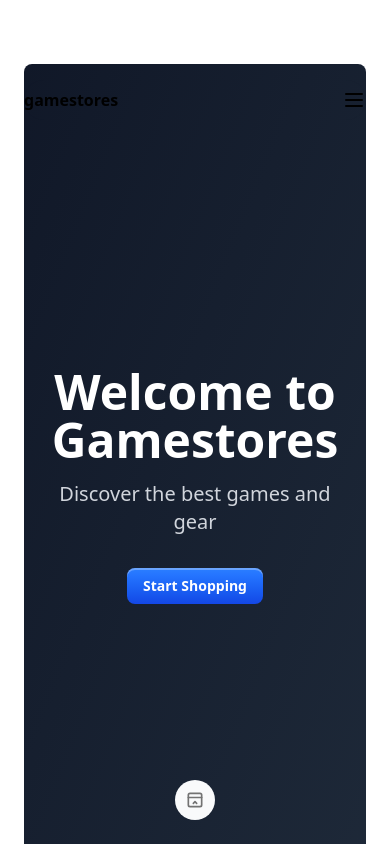
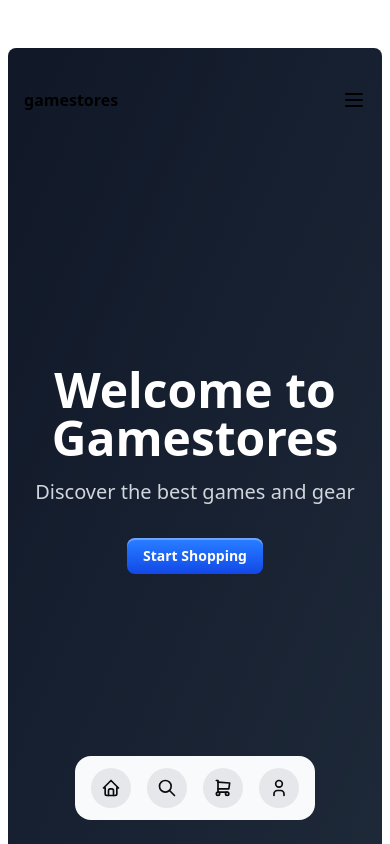
Before and after one commit to godwincod3s/gamestores, a Next.js app: page / in a window 390 px wide. Shown: the top 844 px of the page. Built offline with nearby package versions, Linux system fonts and the light colour scheme.

Commit message:
fixed errors

```diff
--- a/app/layout.tsx
+++ b/app/layout.tsx
@@ -36,7 +36,7 @@ export default function RootLayout({
       <body
         className={`${geistSans.variable} ${geistMono.variable} antialiased`}
       >
-        <main className="p-6">{children}</main>
+        <main className="lg:p-6 p-2">{children}</main>
 
         {/* Floating Dock - fixed at bottom center */}
         <div className="fixed inset-x-0 bottom-6 flex justify-center z-50 pointer-events-none">
--- a/components/Categories.tsx
+++ b/components/Categories.tsx
@@ -36,7 +36,7 @@ export default function Categories() {
       <div className="max-w-7xl mx-auto mb-16">
         <div className="flex flex-row items-center justify-center gap-4 mb-8">
           <LayoutTextFlip
-            text="Browse Products in"
+            text="Browse in"
             words={["Playstation", "Xbox", "VR", "Nintendo"]}
             duration={3000}
           />
--- a/components/Header.tsx
+++ b/components/Header.tsx
@@ -19,11 +19,11 @@ const navItems = [
 ];
 const {name} = vars;
 
-export default function Header() {
+export default function Header(props: { className: string }) {
   const [isOpen, setIsOpen] = useState(false);
 
   return (
-      <Navbar>
+      <Navbar className={props.className}>
         <NavBody>
           <Link href="/" className="relative z-20 mr-4 flex items-center px-2 py-1">
             <span className="font-bold text-black dark:text-white">GameStores</span>
--- a/components/ui/carousel.tsx
+++ b/components/ui/carousel.tsx
@@ -196,7 +196,7 @@ export default function Carousel({ slides }: CarouselProps) {
         ))}
       </ul>
 
-      <div className="absolute flex justify-center w-full top-[calc(100%+1rem)]">
+            <div className="absolute flex justify-center w-full top-[calc(100%+1rem)] z-30 pointer-events-auto">
         <CarouselControl
           type="previous"
           title="Go to previous slide"
--- a/components/ui/floating-dock.tsx
+++ b/components/ui/floating-dock.tsx
@@ -1,6 +1,5 @@
 "use client";
 import { cn } from "@/lib/utils";
-import { IconLayoutNavbarCollapse } from "@tabler/icons-react";
 import {
   AnimatePresence,
   MotionValue,
@@ -29,6 +28,10 @@ export const FloatingDock = ({
   );
 };
 
+/**
+ * Mobile variant: render the same dock as desktop, but only visible on mobile.
+ * Adds touch handlers so the interactive enlargement works on touch devices.
+ */
 const FloatingDockMobile = ({
   items,
   className,
@@ -36,51 +39,27 @@ const FloatingDockMobile = ({
   items: { title: string; icon: React.ReactNode; href: string }[];
   className?: string;
 }) => {
-  const [open, setOpen] = useState(false);
+  let mouseX = useMotionValue(Infinity);
+
   return (
-    <div className={cn("relative block md:hidden", className)}>
-      <AnimatePresence>
-        {open && (
-          <motion.div
-            layoutId="nav"
-            className="absolute inset-x-0 bottom-full mb-2 flex flex-col gap-2"
-          >
-            {items.map((item, idx) => (
-              <motion.div
-                key={item.title}
-                initial={{ opacity: 0, y: 10 }}
-                animate={{
-                  opacity: 1,
-                  y: 0,
-                }}
-                exit={{
-                  opacity: 0,
-                  y: 10,
-                  transition: {
-                    delay: idx * 0.05,
-                  },
-                }}
-                transition={{ delay: (items.length - 1 - idx) * 0.05 }}
-              >
-                <a
-                  href={item.href}
-                  key={item.title}
-                  className="flex h-10 w-10 items-center justify-center rounded-full bg-gray-50 dark:bg-neutral-900"
-                >
-                  <div className="h-4 w-4">{item.icon}</div>
-                </a>
-              </motion.div>
-            ))}
-          </motion.div>
-        )}
-      </AnimatePresence>
-      <button
-        onClick={() => setOpen(!open)}
-        className="flex h-10 w-10 items-center justify-center rounded-full bg-gray-50 dark:bg-neutral-800"
-      >
-        <IconLayoutNavbarCollapse className="h-5 w-5 text-neutral-500 dark:text-neutral-400" />
-      </button>
-    </div>
+    <motion.div
+      // Track both mouse and touch so the same interactive effect works on mobile
+      onMouseMove={(e) => mouseX.set(e.pageX)}
+      onMouseLeave={() => mouseX.set(Infinity)}
+      onTouchMove={(e) => {
+        const t = e.touches?.[0];
+        if (t) mouseX.set(t.pageX);
+      }}
+      onTouchEnd={() => mouseX.set(Infinity)}
+      className={cn(
+        "mx-auto flex h-16 items-end gap-4 rounded-2xl bg-gray-50 px-4 pb-3 md:hidden dark:bg-neutral-900",
+        className,
+      )}
+    >
+      {items.map((item) => (
+        <IconContainer mouseX={mouseX} key={item.title} {...item} />
+      ))}
+    </motion.div>
   );
 };
 
@@ -123,7 +102,6 @@ function IconContainer({
 
   let distance = useTransform(mouseX, (val) => {
     let bounds = ref.current?.getBoundingClientRect() ?? { x: 0, width: 0 };
-
     return val - bounds.x - bounds.width / 2;
   });
 
--- a/container/Home.tsx
+++ b/container/Home.tsx
@@ -9,7 +9,7 @@ export default function Home() {
 
   return (
     <>
-        <Header />
+        <Header className="px-4 lg:px-0" />
 
         {/* Hero Section */}
         <section className="min-h-screen flex items-center justify-center bg-gradient-to-br from-gray-900 to-gray-800 rounded-md">
```
